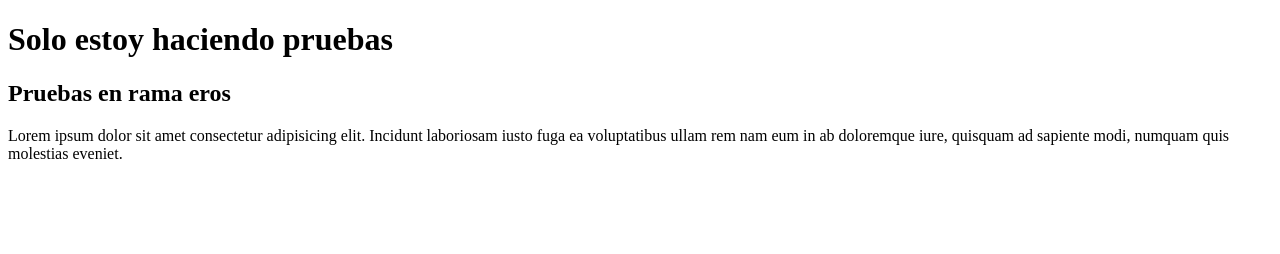
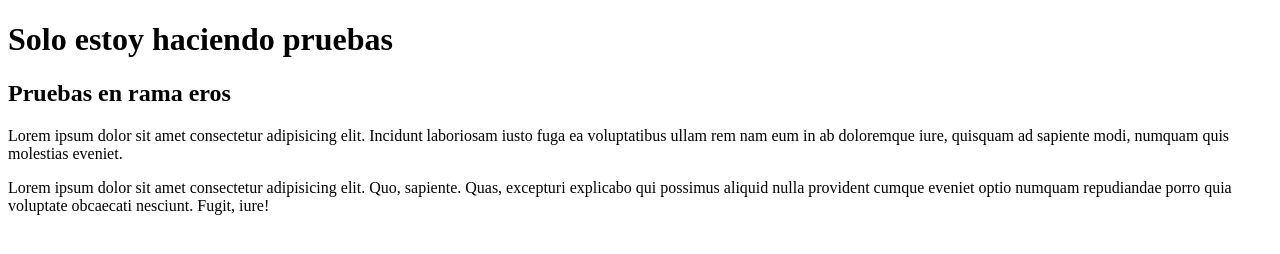
Before and after one commit to jjms2508/test, a plain HTML site: page prueba.html in a window 1280 px wide. Drawn offline with Linux system fonts and the light colour scheme.

Commit message:
Se agrega parrafo en prueba.html

```diff
--- a/prueba.html
+++ b/prueba.html
@@ -13,5 +13,6 @@
         iusto fuga ea voluptatibus ullam rem nam eum in ab doloremque iure,
         quisquam ad sapiente modi, numquam quis molestias eveniet.
     </p>
+    <p>Lorem ipsum dolor sit amet consectetur adipisicing elit. Quo, sapiente. Quas, excepturi explicabo qui possimus aliquid nulla provident cumque eveniet optio numquam repudiandae porro quia voluptate obcaecati nesciunt. Fugit, iure!</p>
 </body>
 </html>
```
